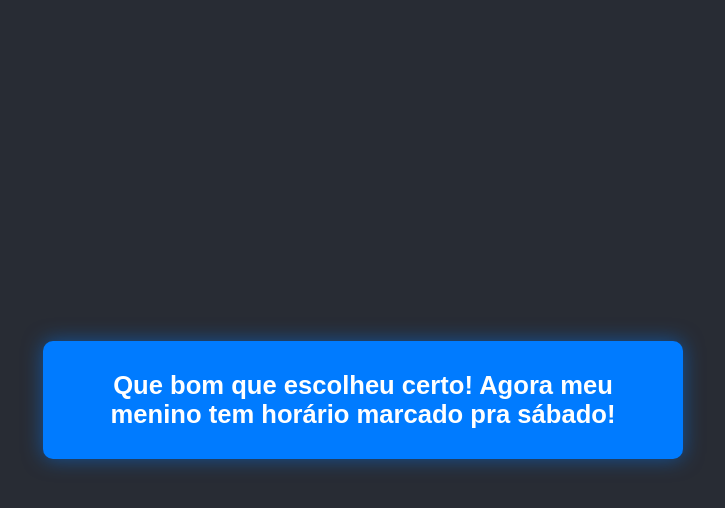
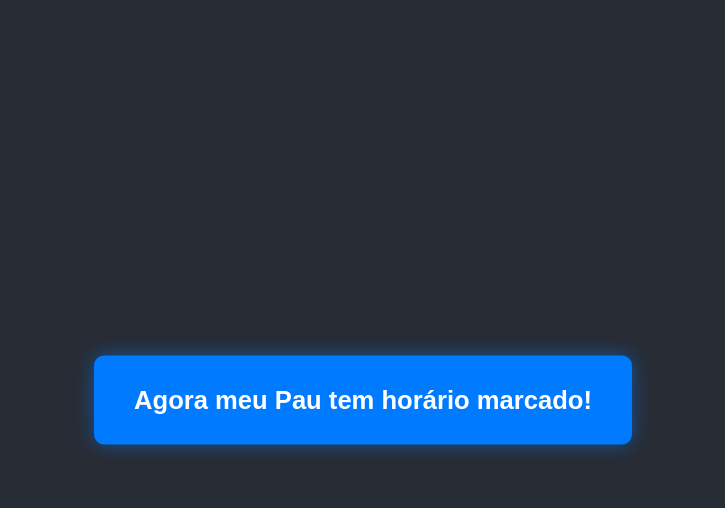
Before and after one commit to kauaoliveira1122/boaaaaaa, a plain HTML site: page index.html in a window 1280 px wide. Both pictures are taken after a click on the button "Sim". Shown: the whole page, without its empty margins (277-1002 px from the left). Drawn offline with Linux system fonts and the light colour scheme.

```diff
--- a/index.html
+++ b/index.html
@@ -152,7 +152,7 @@
 
 
 <div id="mensagem-final">
-        Que bom que escolheu certo! Agora meu menino tem horário marcado pra sábado!
+        Agora meu Pau tem horário marcado!
     </div>
 
     <script>
```
